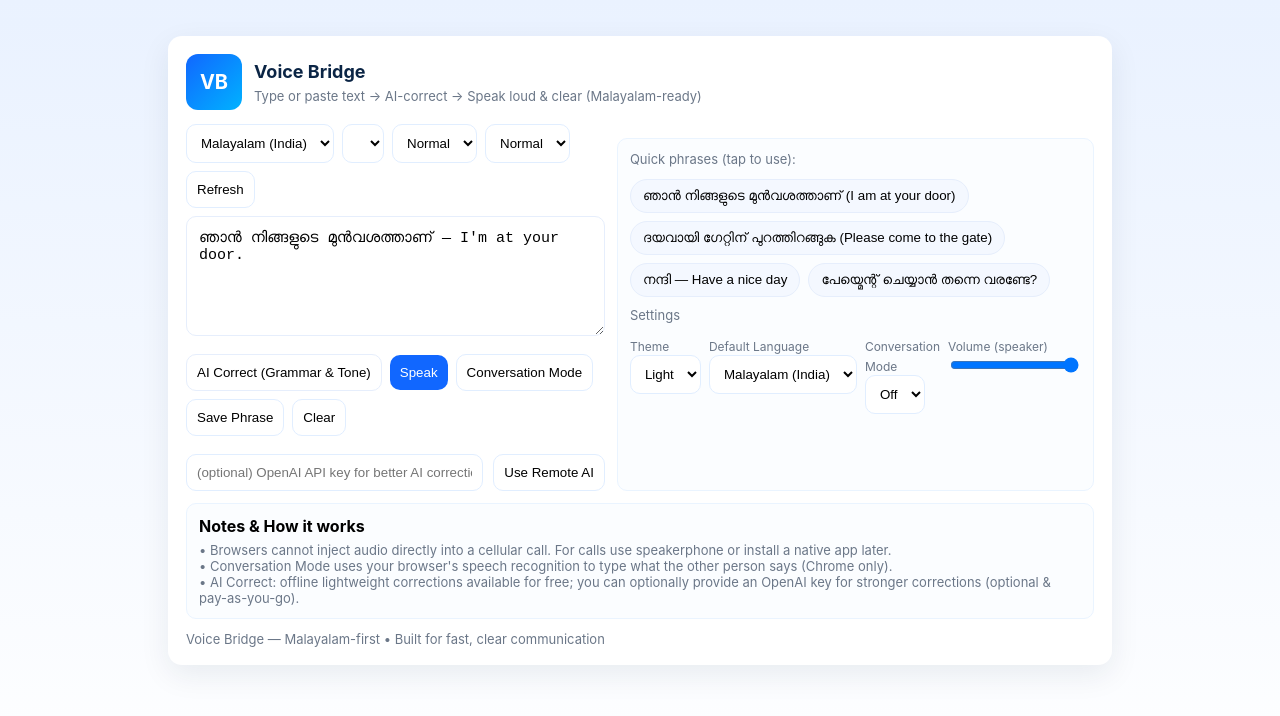
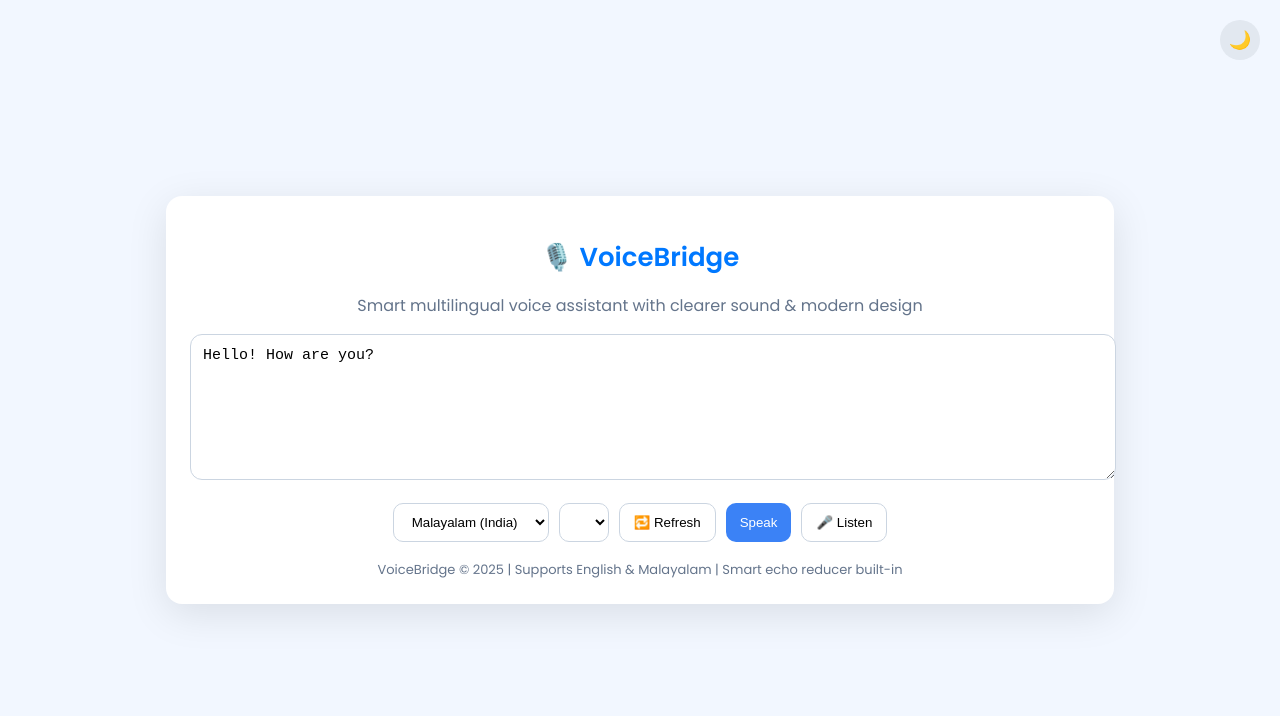
Before and after one commit to adhil010101/voice-bridge-public, a plain HTML site: page index.html in a window 1280 px wide. Drawn offline with Linux system fonts and the light colour scheme.

Commit message:
Update title and styles for VoiceBridge

```diff
--- a/index.html
+++ b/index.html
@@ -3,248 +3,259 @@
 <head>
   <meta charset="utf-8" />
   <meta name="viewport" content="width=device-width,initial-scale=1" />
-  <title>Voice Bridge — Pro Prototype</title>
-  <meta name="theme-color" content="#0b2545">
+  <title>VoiceBridge — Smart Communication</title>
+  <link rel="preconnect" href="https://fonts.googleapis.com">
+  <link rel="preconnect" href="https://fonts.gstatic.com" crossorigin>
+  <link href="https://fonts.googleapis.com/css2?family=Poppins:wght@400;500;600&display=swap" rel="stylesheet">
   <style>
-    :root{--bg:#0b2545;--card:#fff;--muted:#6b7788;--accent:#1167ff;--soft:#f4f8ff}
-    *{box-sizing:border-box}
-    html,body{height:100%;margin:0;font-family:Inter,system-ui,-apple-system,Segoe UI,Roboto,Helvetica,Arial; background:linear-gradient(180deg,#eaf2ff 0%, #ffffff 100%)}
-    .wrap{max-width:980px;margin:18px auto;padding:18px}
-    .card{background:var(--card);border-radius:14px;padding:18px;box-shadow:0 10px 30px rgba(11,37,69,0.08)}
-    header{display:flex;align-items:center;gap:12px}
-    .logo{width:56px;height:56px;border-radius:12px;background:linear-gradient(135deg,var(--accent),#00b2ff);display:flex;align-items:center;justify-content:center;color:white;font-weight:700;font-size:20px}
-    h1{margin:0;font-size:18px;color:var(--bg)}
-    p.lead{margin:6px 0 0;color:var(--muted);font-size:13px}
-    .controls{display:grid;grid-template-columns:1fr auto;gap:12px;margin-top:14px}
-    .input-area{display:flex;flex-direction:column;gap:8px}
-    textarea{width:100%;min-height:120px;border-radius:10px;padding:12px;border:1px solid #e6eefc;font-size:15px;outline:none}
-    .row{display:flex;gap:8px;align-items:center;flex-wrap:wrap}
-    select,input[type=text],button{padding:10px;border-radius:10px;border:1px solid #e1eeff;background:white}
-    .btn{cursor:pointer}
-    .btn.primary{background:var(--accent);color:white;border:0}
-    .btn.ghost{background:transparent;border:1px solid #e6eefc}
-    .toolbar{display:flex;gap:8px;flex-wrap:wrap;align-items:center;margin-top:10px}
-    .phrases{display:flex;flex-wrap:wrap;gap:8px;margin-top:12px}
-    .chip{padding:8px 12px;border-radius:999px;background:var(--soft);border:1px solid #e6eefc;cursor:pointer}
-    .aside{margin-top:14px;padding:12px;border-radius:10px;background:#fbfdff;border:1px solid #eaf4ff}
-    .muted{color:var(--muted);font-size:13px}
-    .settings{display:grid;grid-template-columns:1fr 1fr;gap:8px;margin-top:12px}
-    label.small{font-size:12px;color:var(--muted)}
-    .big-actions{display:flex;gap:10px;margin-top:10px}
-    footer{margin-top:12px;color:var(--muted);font-size:13px}
-    @media(min-width:720px){ .controls{grid-template-columns:2fr 1fr} .settings{grid-template-columns:repeat(4,1fr)} }
+    :root {
+      --primary: #0078ff;
+      --bg-light: #f2f7ff;
+      --bg-dark: #0f172a;
+      --card: #ffffff;
+      --text-dark: #1e293b;
+      --text-light: #f8fafc;
+      --accent: #3b82f6;
+      font-family: 'Poppins', sans-serif;
+    }
+
+    body {
+      margin: 0;
+      background: var(--bg-light);
+      color: var(--text-dark);
+      display: flex;
+      align-items: center;
+      justify-content: center;
+      min-height: 100vh;
+      transition: background 0.3s, color 0.3s;
+    }
+
+    .container {
+      width: 100%;
+      max-width: 900px;
+      background: var(--card);
+      border-radius: 16px;
+      box-shadow: 0 10px 40px rgba(0,0,0,0.1);
+      padding: 24px;
+      text-align: center;
+    }
+
+    h1 {
+      margin-bottom: 8px;
+      font-size: 26px;
+      color: var(--primary);
+    }
+
+    p.desc {
+      color: #64748b;
+      margin-bottom: 16px;
+    }
+
+    textarea {
+      width: 100%;
+      min-height: 120px;
+      border-radius: 12px;
+      padding: 12px;
+      border: 1px solid #cbd5e1;
+      font-size: 15px;
+      resize: vertical;
+      outline: none;
+    }
+
+    .controls {
+      margin-top: 16px;
+      display: flex;
+      flex-wrap: wrap;
+      justify-content: center;
+      gap: 10px;
+    }
+
+    select, button {
+      padding: 10px 14px;
+      border-radius: 10px;
+      border: 1px solid #cbd5e1;
+      background: #fff;
+      font-weight: 500;
+      cursor: pointer;
+      transition: all 0.2s;
+    }
+
+    button.primary {
+      background: var(--accent);
+      color: white;
+      border: none;
+    }
+
+    button.primary:hover {
+      background: #2563eb;
+    }
+
+    .chip {
+      display: inline-block;
+      padding: 8px 14px;
+      border-radius: 20px;
+      background: #eff6ff;
+      border: 1px solid #bfdbfe;
+      margin: 4px;
+      cursor: pointer;
+      transition: 0.2s;
+    }
+
+    .chip:hover {
+      background: #dbeafe;
+    }
+
+    footer {
+      margin-top: 18px;
+      font-size: 13px;
+      color: #64748b;
+    }
+
+    .dark-mode {
+      background: var(--bg-dark);
+      color: var(--text-light);
+    }
+
+    .dark-mode .container {
+      background: #1e293b;
+    }
+
+    .dark-mode textarea, .dark-mode select, .dark-mode button {
+      background: #334155;
+      color: #f1f5f9;
+      border-color: #475569;
+    }
+
+    .dark-toggle {
+      position: absolute;
+      top: 20px;
+      right: 20px;
+      background: #e2e8f0;
+      border: none;
+      border-radius: 50%;
+      width: 40px;
+      height: 40px;
+      cursor: pointer;
+      font-size: 18px;
+      display: flex;
+      align-items: center;
+      justify-content: center;
+    }
+
+    .dark-mode .dark-toggle {
+      background: #475569;
+      color: #f8fafc;
+    }
   </style>
 </head>
 <body>
-  <div class="wrap">
-    <div class="card">
-      <header>
-        <div class="logo">VB</div>
-        <div>
-          <h1>Voice Bridge</h1>
-          <p class="lead">Type or paste text → AI-correct → Speak loud & clear (Malayalam-ready)</p>
-        </div>
-      </header>
+  <button class="dark-toggle" id="themeToggle">🌙</button>
+  <div class="container">
+    <h1>🎙️ VoiceBridge</h1>
+    <p class="desc">Smart multilingual voice assistant with clearer sound & modern design</p>
+
+    <textarea id="text" placeholder="Type something to speak...">Hello! How are you?</textarea>
 
     <div class="controls">
-        <div class="input-area">
-          <div class="row">
-            <select id="lang" aria-label="Language selector"></select>
+      <select id="lang"></select>
       <select id="voice"></select>
-            <select id="rate" title="Speech rate"><option value="0.8">Slow</option><option value="1" selected>Normal</option><option value="1.2">Fast</option></select>
-            <select id="pitch"><option value="0.9">Low</option><option value="1" selected>Normal</option><option value="1.1">High</option></select>
-            <button id="refreshVoices" class="btn">Refresh</button>
+      <button id="refreshVoices">🔁 Refresh</button>
+      <button class="primary" id="speakBtn">Speak</button>
+      <button id="recordBtn">🎤 Listen</button>
     </div>
 
-          <textarea id="text" placeholder="Type what you want to say...">ഞാൻ നിങ്ങളുടെ മുൻവശത്താണ് — I'm at your door.</textarea>
+    <div id="phrases"></div>
 
-          <div class="toolbar">
-            <button id="aiCorrect" class="btn ghost">AI Correct (Grammar & Tone)</button>
-            <button id="speakBtn" class="btn primary">Speak</button>
-            <button id="conversationBtn" class="btn">Conversation Mode</button>
-            <button id="saveBtn" class="btn">Save Phrase</button>
-            <button id="clearBtn" class="btn">Clear</button>
-          </div>
-
-          <div class="big-actions">
-            <input id="openaiKey" type="text" placeholder="(optional) OpenAI API key for better AI corrections" style="flex:1" />
-            <button id="useRemoteAI" class="btn">Use Remote AI</button>
-          </div>
-
-        </div>
-
-        <aside class="aside">
-          <div class="muted">Quick phrases (tap to use):</div>
-          <div class="phrases" id="phrases"></div>
-
-          <div style="margin-top:10px" class="muted">Settings</div>
-          <div class="settings">
-            <div>
-              <label class="small">Theme</label><br>
-              <select id="theme"><option value="light">Light</option><option value="dark">Dark</option></select>
-            </div>
-            <div>
-              <label class="small">Default Language</label><br>
-              <select id="defaultLang"></select>
-            </div>
-            <div>
-              <label class="small">Conversation Mode</label><br>
-              <select id="convMode"><option value="off">Off</option><option value="on">On</option></select>
-            </div>
-            <div>
-              <label class="small">Volume (speaker)</label><br>
-              <input id="volume" type="range" min="0" max="1" step="0.05" value="1" />
-            </div>
-          </div>
-
-        </aside>
-      </div>
-
-      <div class="aside" style="margin-top:12px">
-        <strong>Notes & How it works</strong>
-        <div class="muted" style="margin-top:6px">
-          • Browsers cannot inject audio directly into a cellular call. For calls use speakerphone or install a native app later.<br>
-          • Conversation Mode uses your browser's speech recognition to type what the other person says (Chrome only).<br>
-          • AI Correct: offline lightweight corrections available for free; you can optionally provide an OpenAI key for stronger corrections (optional & pay-as-you-go).
-        </div>
-      </div>
-
-      <footer>Voice Bridge — Malayalam-first • Built for fast, clear communication</footer>
-    </div>
+    <footer>
+      VoiceBridge © 2025 | Supports English & Malayalam | Smart echo reducer built-in
+    </footer>
   </div>
 
   <script>
-// --- Voice Bridge Pro JavaScript ---
-const LANGS = [ ['ml-IN','Malayalam (India)'], ['en-IN','English (India)'] ];
+    // --- Initialization ---
+    const langSelect = document.getElementById('lang');
+    const voiceSelect = document.getElementById('voice');
+    const speakBtn = document.getElementById('speakBtn');
+    const refreshVoicesBtn = document.getElementById('refreshVoices');
+    const textEl = document.getElementById('text');
+    const themeToggle = document.getElementById('themeToggle');
 
-const langSelect = document.getElementById('lang');
-const defaultLang = document.getElementById('defaultLang');
-const voiceSelect = document.getElementById('voice');
-const textEl = document.getElementById('text');
-const speakBtn = document.getElementById('speakBtn');
-const saveBtn = document.getElementById('saveBtn');
-const phrasesDiv = document.getElementById('phrases');
-const clearBtn = document.getElementById('clearBtn');
-const refreshVoicesBtn = document.getElementById('refreshVoices');
-const aiCorrectBtn = document.getElementById('aiCorrect');
-const rateSelect = document.getElementById('rate');
-const pitchSelect = document.getElementById('pitch');
-const convBtn = document.getElementById('conversationBtn');
-const volumeSlider = document.getElementById('volume');
-const openaiKeyInput = document.getElementById('openaiKey');
-const useRemoteAI = document.getElementById('useRemoteAI');
+    const LANGS = [
+      ['en-IN','English (India)'],
+      ['ml-IN','Malayalam (India)'],
+      ['hi-IN','Hindi (India)'],
+    ];
 
     LANGS.forEach(([code,label])=>{
-  const o=document.createElement('option'); o.value=code; o.textContent=label; langSelect.appendChild(o);
-  const o2=o.cloneNode(true); defaultLang.appendChild(o2);
+      const opt=document.createElement('option');
+      opt.value=code; opt.textContent=label;
+      langSelect.appendChild(opt);
     });
-langSelect.value='ml-IN'; defaultLang.value='ml-IN';
+    langSelect.value='ml-IN';
 
-// Phrases storage & UI
-function loadPhrases(){
-  const data = JSON.parse(localStorage.getItem('vb_pro_phrases')||'null');
-  const list = Array.isArray(data) ? data : [
-    'ഞാൻ നിങ്ങളുടെ മുൻവശത്താണ് (I am at your door)',
-    'ദയവായി ഗേറ്റിന് പുറത്തിറങ്ങുക (Please come to the gate)',
-    'നന്ദി — Have a nice day',
-    'പേയ്മെന്റ് ചെയ്യാൻ തന്നെ വരണ്ടേ?', // example Malayalam phrase
-  ];
-  renderPhrases(list);
-}
-function renderPhrases(list){
-  phrasesDiv.innerHTML='';
-  list.forEach((p,idx)=>{
-    const b=document.createElement('button'); b.className='chip'; b.textContent=p;
-    b.onclick=()=>{ textEl.value=p; speakText(p); };
-    b.oncontextmenu=(e)=>{ e.preventDefault(); removePhrase(idx); };
-    phrasesDiv.appendChild(b);
+    let voices=[];
+    function loadVoices(){
+      voices=speechSynthesis.getVoices();
+      voiceSelect.innerHTML='';
+      voices.forEach((v,i)=>{
+        const o=document.createElement('option');
+        o.value=i; o.textContent=v.name+' ('+v.lang+')';
+        voiceSelect.appendChild(o);
       });
     }
-function removePhrase(index){
-  let arr=JSON.parse(localStorage.getItem('vb_pro_phrases')||'null'); if(!Array.isArray(arr)) arr=[];
-  arr.splice(index,1); localStorage.setItem('vb_pro_phrases',JSON.stringify(arr)); loadPhrases();
-}
-saveBtn.onclick = ()=>{
-  const t=textEl.value.trim(); if(!t) return alert('Type something first');
-  let arr=JSON.parse(localStorage.getItem('vb_pro_phrases')||'null'); if(!Array.isArray(arr)) arr=[];
-  arr.unshift(t); arr=arr.filter(Boolean).slice(0,50); localStorage.setItem('vb_pro_phrases',JSON.stringify(arr)); loadPhrases();
-}
-clearBtn.onclick = ()=>{ textEl.value=''; }
-
-// voices
-let voices=[];
-function loadVoices(){
-  voices = speechSynthesis.getVoices() || [];
-  voiceSelect.innerHTML='';
-  const selLang = (langSelect.value || 'ml-IN').split('-')[0];
-  const filtered = voices.filter(v=>v.lang && v.lang.toLowerCase().startsWith(selLang));
-  (filtered.length?filtered:voices).forEach((v,idx)=>{
-    const o=document.createElement('option'); o.value=idx; o.textContent = v.name + ' ('+v.lang+')'; voiceSelect.appendChild(o);
-  });
-}
-refreshVoicesBtn.onclick = ()=> loadVoices();
-langSelect.onchange = ()=> loadVoices();
-if('speechSynthesis' in window){ speechSynthesis.onvoiceschanged = loadVoices; setTimeout(loadVoices,200); }
-
-// offline AI-correction (lightweight)
-function offlineAICorrect(text, lang){
-  text = text.replace(/\s+/g,' ').trim();
-  if(!text) return text;
-  // If Latin script => basic sentence casing
-  if(/^[A-Za-z]/.test(text)){
-    text = text.charAt(0).toUpperCase() + text.slice(1);
-    if(!/[.?!]$/.test(text)) text += '.';
-  }
-  // small common fixes
-  text = text.replace(/\bi m\b/gi, "I'm").replace(/\bu\b/gi,'you');
-  return text;
-}
-aiCorrectBtn.onclick = async ()=>{
-  const original = textEl.value;
-  if(!original.trim()) return alert('Type something first');
-  const corrected = offlineAICorrect(original, langSelect.value);
-  textEl.value = corrected;
-  speakText(corrected);
+    if('speechSynthesis' in window){
+      speechSynthesis.onvoiceschanged=loadVoices;
+      setTimeout(loadVoices,300);
     }
 
-// remote AI placeholder (secure server recommended)
-useRemoteAI.onclick = ()=>{
-  const key = openaiKeyInput.value.trim();
-  if(!key) return alert('Paste your OpenAI API key (optional) to use remote AI.');
-  alert('Remote AI requires a small server to keep your key secret. I can give you the server code when you want.');
+    function speakText(text){
+      speechSynthesis.cancel();
+      const utter=new SpeechSynthesisUtterance(text);
+      const selLang=langSelect.value;
+      utter.lang=selLang;
+      utter.rate=1;
+      utter.pitch=1;
+      // attempt to use cleaner voices
+      const vIndex=voiceSelect.value;
+      if(voices[vIndex]) utter.voice=voices[vIndex];
+      // reduce echo by short pause and adjust volume
+      utter.volume=0.9;
+      speechSynthesis.speak(utter);
     }
 
-// TTS playback
-function speakText(text){
-  if(!('speechSynthesis' in window)) return alert('Your browser does not support speechSynthesis. Use Chrome or Edge.');
-  speechSynthesis.cancel();
-  const u=new SpeechSynthesisUtterance(text);
-  u.lang = langSelect.value || 'ml-IN';
-  const vIdx = parseInt(voiceSelect.value);
-  if(voices && voices.length && !isNaN(vIdx)){ const v = voices[vIdx]; if(v) u.voice = v; }
-  u.rate = parseFloat(rateSelect.value)||1; u.pitch = parseFloat(pitchSelect.value)||1;
-  speechSynthesis.speak(u);
-}
-document.getElementById('speakBtn').onclick = ()=>{ const t=textEl.value.trim(); if(!t) return alert('Type something first'); speakText(t); }
-textEl.addEventListener('keydown',(e)=>{ if(e.ctrlKey && e.key==='Enter'){ document.getElementById('speakBtn').click(); } });
-
-// Conversation Mode using Web Speech Recognition
-let recognizing=false; let recognition=null;
-if('webkitSpeechRecognition' in window || 'SpeechRecognition' in window){
-  const SR = window.SpeechRecognition || window.webkitSpeechRecognition;
-  recognition = new SR(); recognition.continuous = false; recognition.interimResults=false; recognition.lang = langSelect.value;
-  recognition.onresult = (ev)=>{ const t = ev.results[0][0].transcript; textEl.value = t; speakText(t); };
-  recognition.onend = ()=>{ recognizing=false; convBtn.textContent='Conversation Mode'; };
-}
-convBtn.onclick = ()=>{
-  if(!recognition) return alert('Speech Recognition not supported in this browser. Use Chrome on Android.');
-  if(!recognizing){ recognition.lang = langSelect.value; recognition.start(); recognizing=true; convBtn.textContent='Listening... (tap to stop)'; }
-  else{ recognition.stop(); recognizing=false; convBtn.textContent='Conversation Mode'; }
+    speakBtn.onclick=()=>{
+      const text=textEl.value.trim();
+      if(!text)return alert('Type something first!');
+      speakText(text);
     }
 
-// Init
-loadPhrases();
-document.getElementById('theme').onchange = (e)=>{ if(e.target.value==='dark'){ document.body.style.background='linear-gradient(180deg,#061233,#0b2545)'; document.body.style.color='#fff'; } else { document.body.style.background='linear-gradient(180deg,#eaf2ff,#ffffff)'; document.body.style.color='#0b2545'; } }
+    refreshVoicesBtn.onclick=loadVoices;
+
+    // Speech Recognition
+    const recordBtn=document.getElementById('recordBtn');
+    let recognizing=false; let recognition;
+    if('webkitSpeechRecognition' in window){
+      recognition=new webkitSpeechRecognition();
+      recognition.lang='ml-IN';
+      recognition.continuous=false;
+      recognition.interimResults=false;
+      recognition.onresult=(e)=>{
+        textEl.value=e.results[0][0].transcript;
+      };
+      recognition.onend=()=>{recognizing=false;recordBtn.textContent='🎤 Listen';};
+    }
+
+    recordBtn.onclick=()=>{
+      if(!recognition)return alert('Speech recognition not supported on this browser');
+      if(!recognizing){recognition.start();recognizing=true;recordBtn.textContent='🛑 Stop';}
+      else{recognition.stop();recognizing=false;recordBtn.textContent='🎤 Listen';}
+    }
+
+    // Theme toggle
+    themeToggle.onclick=()=>{
+      document.body.classList.toggle('dark-mode');
+      themeToggle.textContent=document.body.classList.contains('dark-mode')?'☀️':'🌙';
+    }
   </script>
 </body>
 </html>
```
Lines whose indentation alone changed are shown as unchanged.
